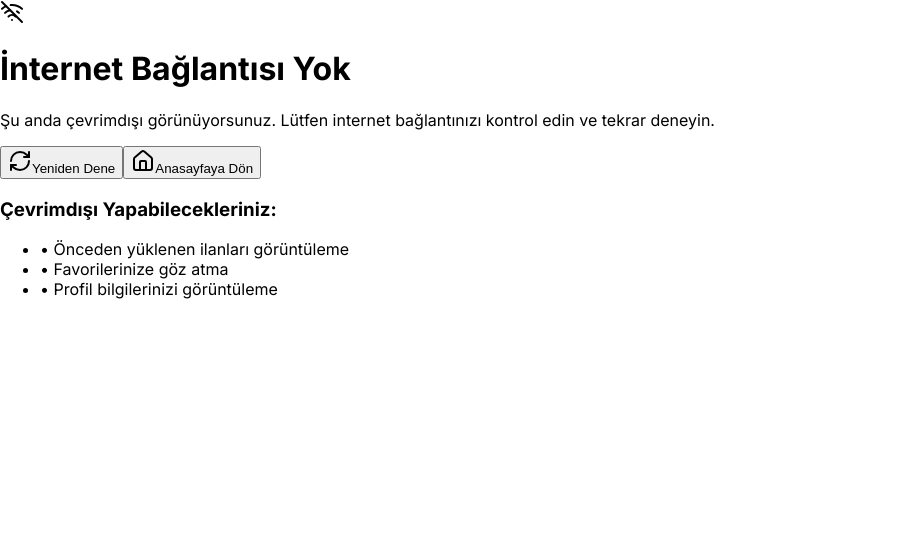
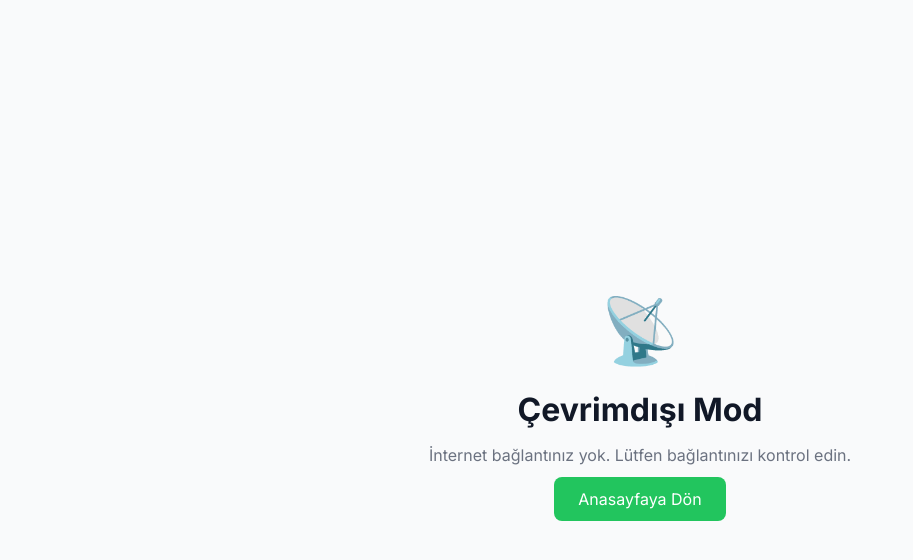
Before and after one commit to KafkazeC3/hayvanpazari, a Next.js app: page /offline in a window 1280 px wide. Shown: the top 560 px of the page, without its empty margins (0-913 px from the left). Built offline with nearby package versions, Linux system fonts and the light colour scheme.

Commit message:
Fix offline page

```diff
--- a/src/pages/offline/index.tsx
+++ b/src/pages/offline/index.tsx
@@ -1,55 +1,21 @@
-'use client';
-
-import { WifiOff, RefreshCw, Home } from 'lucide-react';
-import Link from 'next/link';
-import { Button } from '@/components/ui/button';
-
+import Head from 'next/head';
 
 export default function OfflinePage() {
   return (
-    <div className="min-h-screen flex items-center justify-center p-4 bg-earth-50/30">
-      <div className="max-w-md w-full text-center">
-        <div className="w-24 h-24 mx-auto mb-6 rounded-full bg-earth-100 flex items-center justify-center">
-          <WifiOff className="h-12 w-12 text-earth-500" />
-        </div>
-
-        <h1 className="text-2xl font-bold text-earth-800 mb-2">
-          İnternet Bağlantısı Yok
-        </h1>
-
-        <p className="text-earth-500 mb-8">
-          Şu anda çevrimdışı görünüyorsunuz. Lütfen internet bağlantınızı kontrol edin ve tekrar deneyin.
-        </p>
-
-        <div className="space-y-3">
-          <Button
-            onClick={() => window.location.reload()}
-            variant="outline"
-            className="w-full gap-2"
-          >
-            <RefreshCw className="h-4 w-4" />
-            Yeniden Dene
-          </Button>
-
-          <Link href="/">
-            <Button className="w-full gradient-nature text-white gap-2">
-              <Home className="h-4 w-4" />
-              Anasayfaya Dön
-            </Button>
-          </Link>
-        </div>
-
-        <div className="mt-8 p-4 bg-white rounded-xl border border-earth-200">
-          <h3 className="font-medium text-earth-800 mb-2">
-            Çevrimdışı Yapabilecekleriniz:
-          </h3>
-          <ul className="text-sm text-earth-600 space-y-1 text-left">
-            <li>• Önceden yüklenen ilanları görüntüleme</li>
-            <li>• Favorilerinize göz atma</li>
-            <li>• Profil bilgilerinizi görüntüleme</li>
-          </ul>
+    <>
+      <Head>
+        <title>Çevrimdışı | HayvanPazarı.com</title>
+      </Head>
+      <div style={{ minHeight: '100vh', display: 'flex', alignItems: 'center', justifyContent: 'center', background: '#f9fafb' }}>
+        <div style={{ textAlign: 'center', padding: '2rem' }}>
+          <div style={{ fontSize: '4rem', marginBottom: '1rem' }}>📡</div>
+          <h1 style={{ color: '#111827', marginBottom: '0.5rem' }}>Çevrimdışı Mod</h1>
+          <p style={{ color: '#6b7280', marginBottom: '1.5rem' }}>İnternet bağlantınız yok. Lütfen bağlantınızı kontrol edin.</p>
+          <a href="/" style={{ background: '#22c55e', color: 'white', padding: '0.75rem 1.5rem', borderRadius: '0.5rem', textDecoration: 'none' }}>
+            Anasayfaya Dön
+          </a>
         </div>
       </div>
-    </div>
+    </>
   );
 }
```
